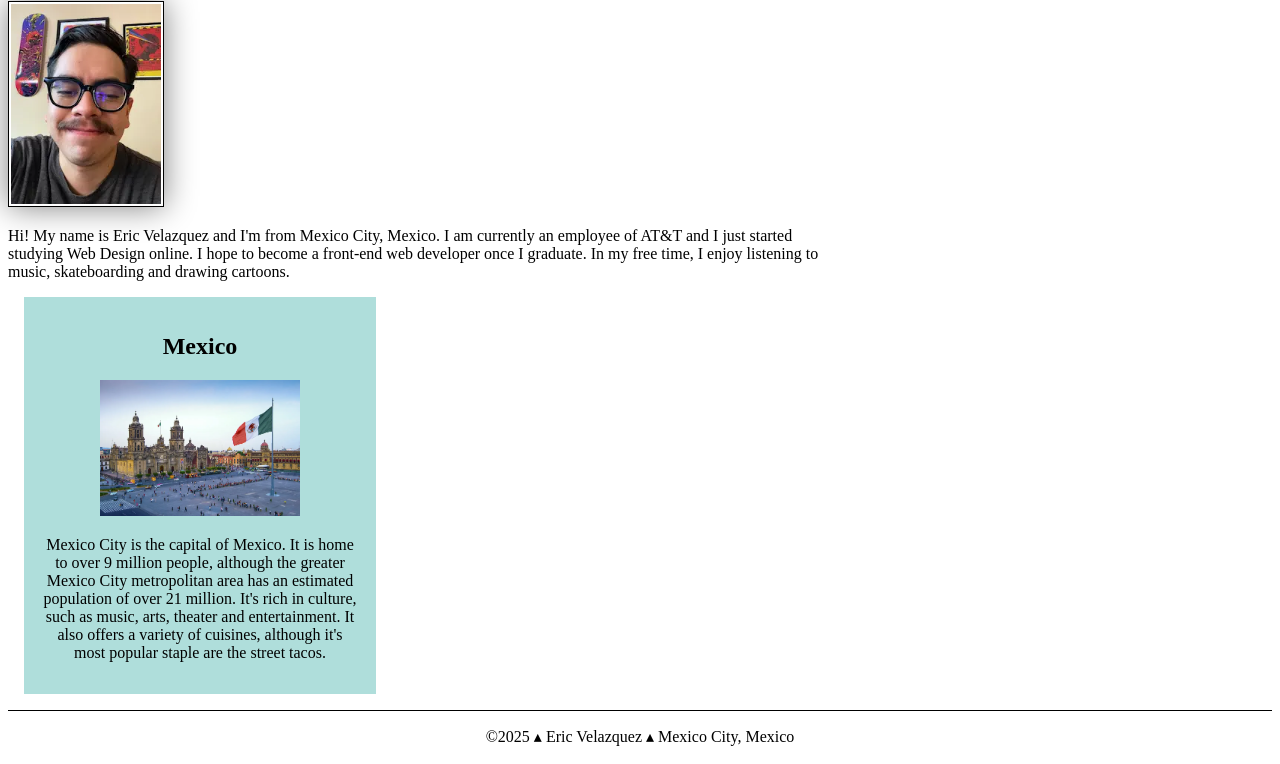
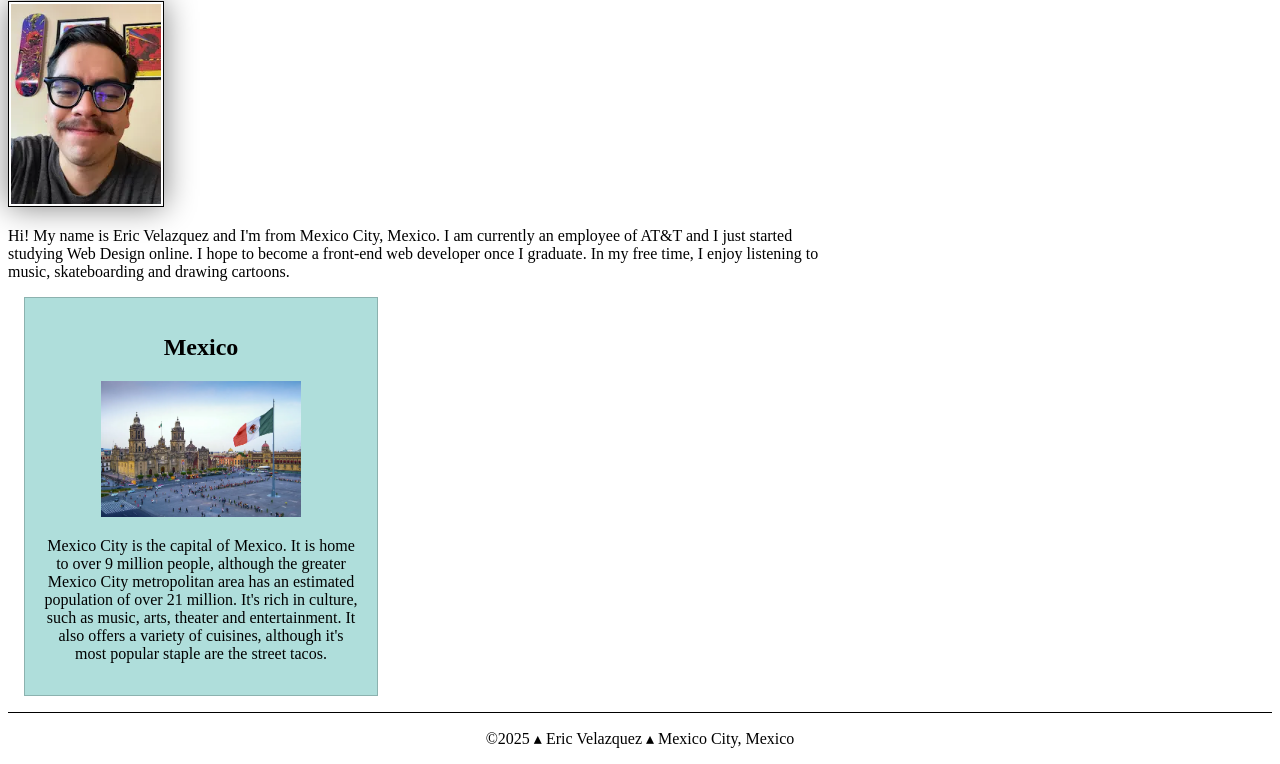
Before and after one commit to ericvlzqz/wdd130, a plain HTML site: page index.html in a window 1280 px wide. Shown: the part 223-987 px from the top of the page. Drawn offline with Linux system fonts and the light colour scheme.

Commit message:
fixed error

```diff
--- a/styles/styles.css
+++ b/styles/styles.css
@@ -32,7 +32,7 @@ main {
 aside {
     width: 20rem;
     margin: 1rem;
-    border: 1 px solid rgb(0 0 0 / 0.2);
+    border: 1px solid rgb(0 0 0 / 0.2);
     padding: 1rem;
     background-color: #afdedb;
     color: #000;
```
